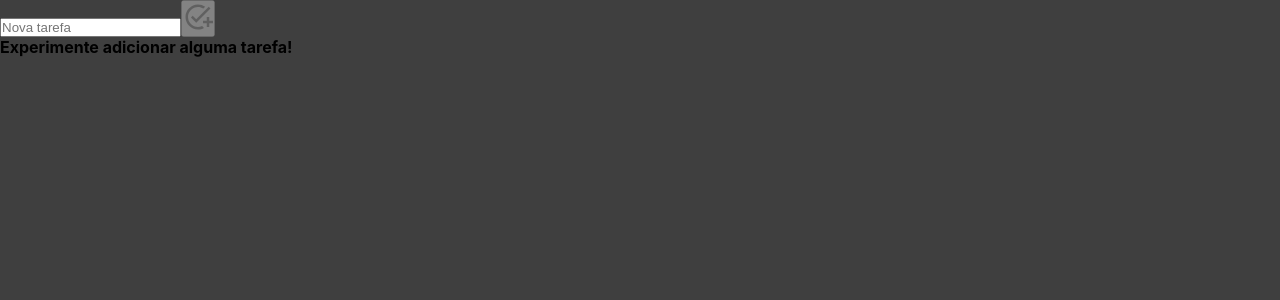
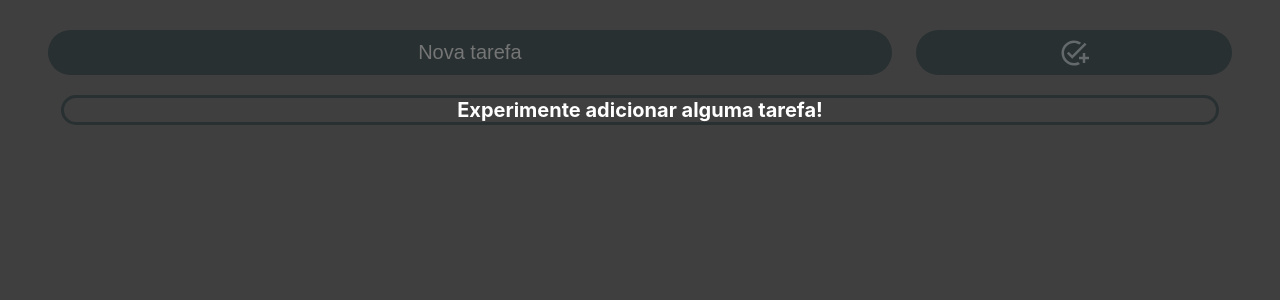
Before and after one commit to EletroCP/To-do-list-React, a React (Create React App) app: page / in a window 1280 px wide. Shown: the top 300 px of the page. Built offline with nearby package versions, Linux system fonts and the light colour scheme.

Commit message:
feat: estilização para desktop

```diff
--- a/src/App.css
+++ b/src/App.css
@@ -195,4 +195,94 @@ body {
 
 @media screen and (min-width: 1280px){
 
+  .App-header {
+    align-items: center;
+    display: flex;
+    flex-direction: row;
+    gap: 1.5rem;
+    padding: 30px 3rem 0;
+  }
+
+  .toDo {
+    background-color: var(--main-dark-color);
+    border: none;
+    border-radius: 25px;
+    color: white;
+    height: 45px;
+    text-align: center;
+    width: 80%;
+  }
+
+  input {
+    font-size: 20px;
+  }
+
+  input::-webkit-input-placeholder{
+    font-size: 20px;
+  }
+
+  .insert {
+    align-items: center;
+    background-color: var(--main-dark-color);
+    border: none;
+    border-radius: 25px;
+    display: flex;
+    height: 45px;
+    justify-content: center;
+    width: 30%;
+  }
+
+  .icon {
+    filter: invert(100%);
+  }
+
+  .taskContainer {
+    align-items: center;
+    display: flex;
+    justify-content: center;
+  }
+
+  .tasks {
+    border: 3px solid var(--main-dark-color);
+    border-radius: 15px;
+    color: white;
+    margin: 20px 0;
+    text-align: center;
+    width: 90%;
+    font-size: 20px;
+  }
+
+  .todo {
+    display: flex;
+    justify-content: space-between;
+    padding: 5px 7px;
+    align-items: center;
+  }
+
+  .setings {
+    width: 50%;
+  }
+
+  .setingsContainer {
+    display: flex;
+    gap: 5px;
+  }
+
+  .task {
+    width: 60%;
+  }
+
+  .button {
+    background-color: var(--main-dark-color);
+    border: none;
+    border-radius: 15px;
+    width: 100%;
+    height: 35px;
+  }
+
+  .editable {
+    box-shadow: var(--main-blue-color) 0 6px 6px -6px;
+    width: 45%;
+  }
+
 }
```
